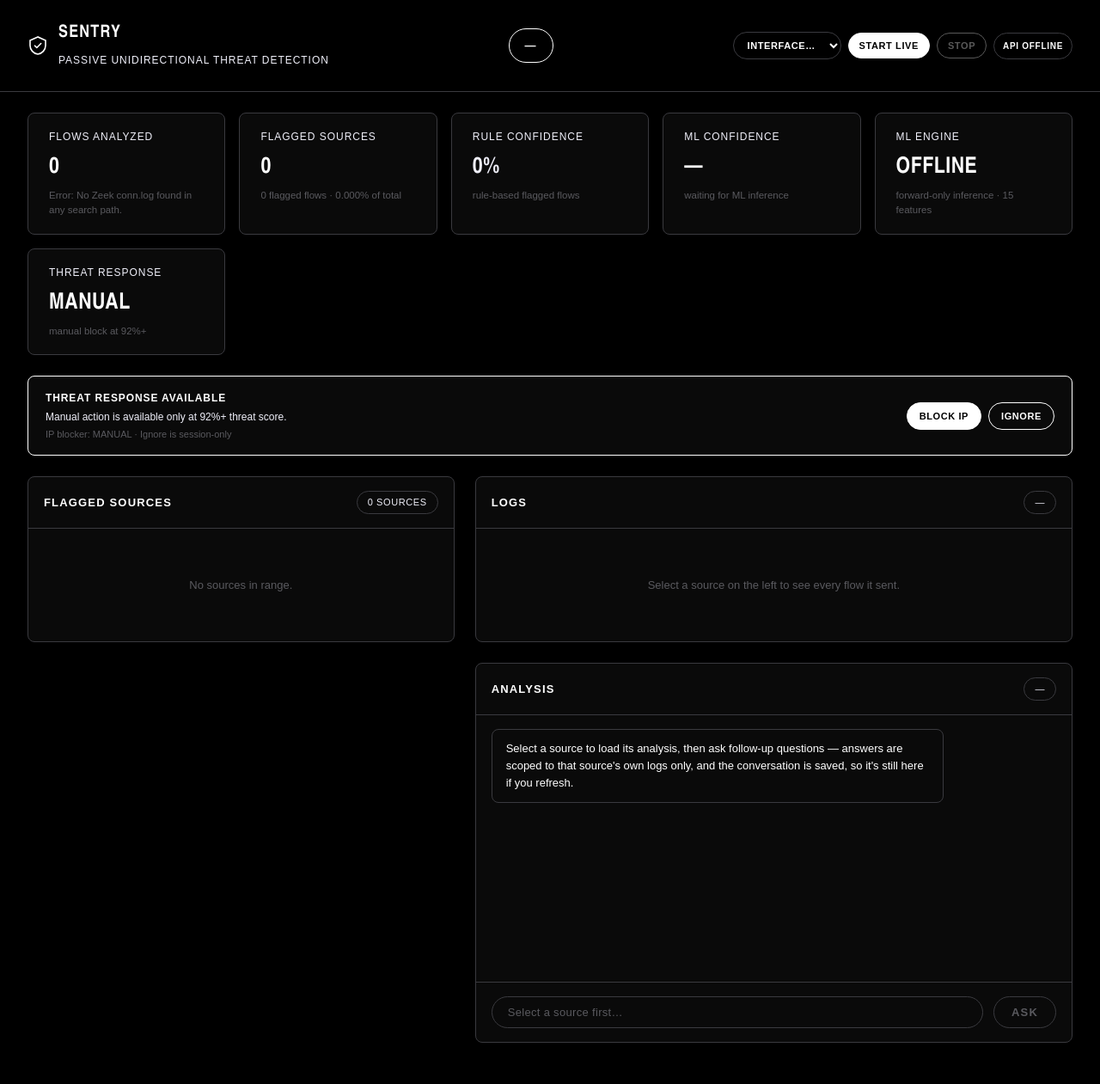
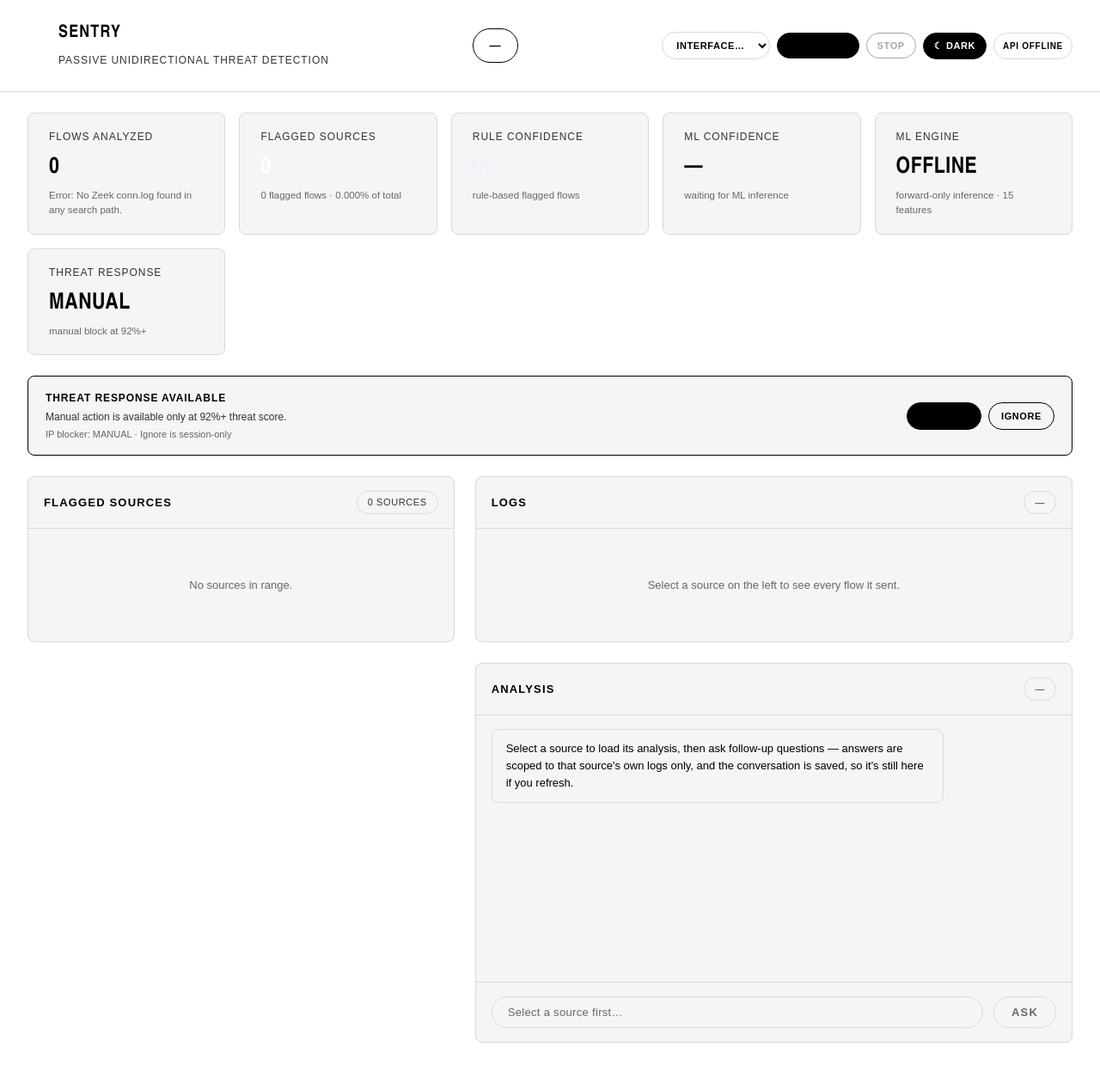
Before and after one commit to 07Smiley/ai-unidirectional-threat-detection, a Flask app: page / in a window 1280 px wide. Shown: the whole page at 86% size. Run offline with Flask 3, Linux system fonts and the light colour scheme.

Commit message:
add dashboard dark and light mode toggle

```diff
--- a/templates/index.html
+++ b/templates/index.html
@@ -18,6 +18,9 @@
     --hairline-on-dark: #3a3a3f;
     --hairline-on-light: #e0e0e8;
     --link-on-dark: #ffffff;
+    --theme-toggle-bg: transparent;
+    --theme-toggle-fg: #ffffff;
+    --theme-toggle-border: #3a3a3f;
 
     /* semantic aliases — monochrome only, no brand accent colors.
        "attention" (flagged/DDoS) = full white; "muted" (ok/benign) = soft off-white */
@@ -42,6 +45,24 @@
     font-family: 'D-DIN', Arial, Verdana, sans-serif;
   }
   *{ box-sizing:border-box; margin:0; padding:0; }
+  html{color-scheme:dark;}
+  body.light-mode{
+    --canvas-night:#ffffff;
+    --canvas-night-soft:#f5f5f7;
+    --canvas-light:#000000;
+    --canvas-cool:#f0f0fa;
+    --on-primary:#000000;
+    --on-primary-mute:#333338;
+    --ink:#000000;
+    --ink-mute:#66666d;
+    --hairline-on-dark:#d8d8df;
+    --hairline-on-light:#e0e0e8;
+    --link-on-dark:#000000;
+    --theme-toggle-bg:#000000;
+    --theme-toggle-fg:#ffffff;
+    --theme-toggle-border:#000000;
+    color-scheme:light;
+  }
   body{
     background:var(--canvas-night);
     color:var(--on-primary);
@@ -80,6 +101,13 @@
   .live-btn.secondary{background:transparent;color:var(--on-primary)}
   .live-btn:disabled{opacity:.35;cursor:not-allowed}
   .live-status{font-size:10px;font-weight:700;letter-spacing:.7px;border:1px solid var(--hairline-on-dark);border-radius:var(--rounded-pill);padding:7px 10px}
+  .theme-toggle{
+    background:var(--theme-toggle-bg);color:var(--theme-toggle-fg);
+    border:1px solid var(--theme-toggle-border);border-radius:var(--rounded-pill);
+    padding:8px 12px;font:700 11px 'D-DIN',Arial,sans-serif;
+    text-transform:uppercase;letter-spacing:.6px;cursor:pointer;white-space:nowrap;
+  }
+  .theme-toggle:hover{opacity:.82}
   .model-badge{
     font-family:'D-DIN', Arial, Verdana, sans-serif;
     font-size:13.008px; font-weight:700; letter-spacing:1.17px;
@@ -239,6 +267,7 @@
     <select id="interfaceSelect" class="live-select"><option value="">Interface…</option></select>
     <button id="liveStart" class="live-btn">Start live</button>
     <button id="liveStop" class="live-btn secondary" disabled>Stop</button>
+    <button id="themeToggle" class="theme-toggle" type="button" aria-label="Switch theme">☀ LIGHT</button>
     <span id="liveStatus" class="live-status">OFFLINE</span>
   </div>
 </header>
@@ -677,7 +706,30 @@ document.getElementById('chatForm').addEventListener('submit', (e) => {
   input.value = '';
 });
 
+/* --- theme --- */
+function applyTheme(mode){
+  const light=mode==='light';
+  document.body.classList.toggle('light-mode',light);
+  document.documentElement.style.colorScheme=light?'light':'dark';
+  const button=document.getElementById('themeToggle');
+  if(button){
+    button.textContent=light?'☾ DARK':'☀ LIGHT';
+    button.setAttribute('aria-label',light?'Switch to dark mode':'Switch to light mode');
+  }
+}
+function initTheme(){
+  const saved=localStorage.getItem('sentry-theme');
+  const preferred=window.matchMedia && window.matchMedia('(prefers-color-scheme: light)').matches ? 'light' : 'dark';
+  applyTheme(saved || preferred);
+}
+document.getElementById('themeToggle').addEventListener('click',()=>{
+  const next=document.body.classList.contains('light-mode')?'dark':'light';
+  localStorage.setItem('sentry-theme',next);
+  applyTheme(next);
+});
+
 /* --- initial load --- */
+initTheme();
 loadInterfaces();
 loadLiveStatus();
 loadStats();
```
